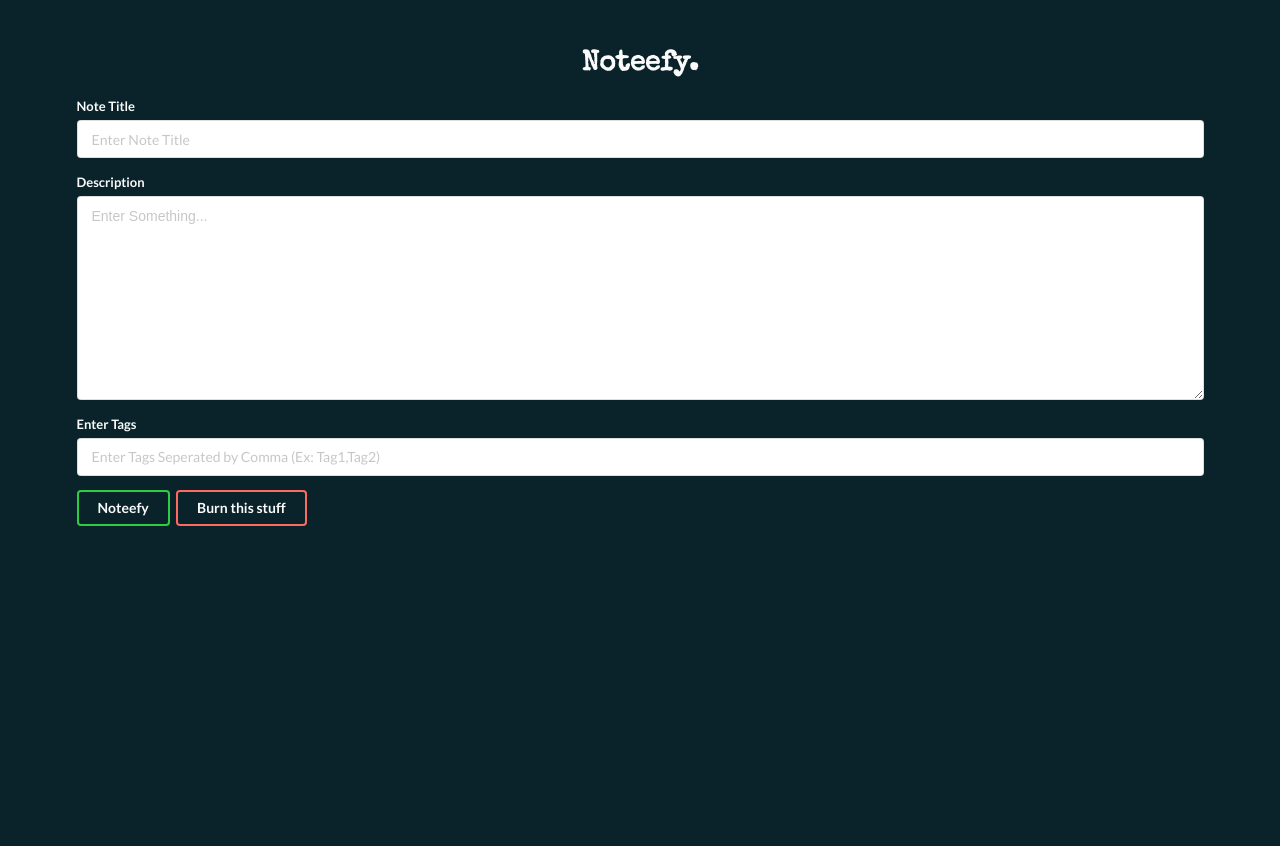
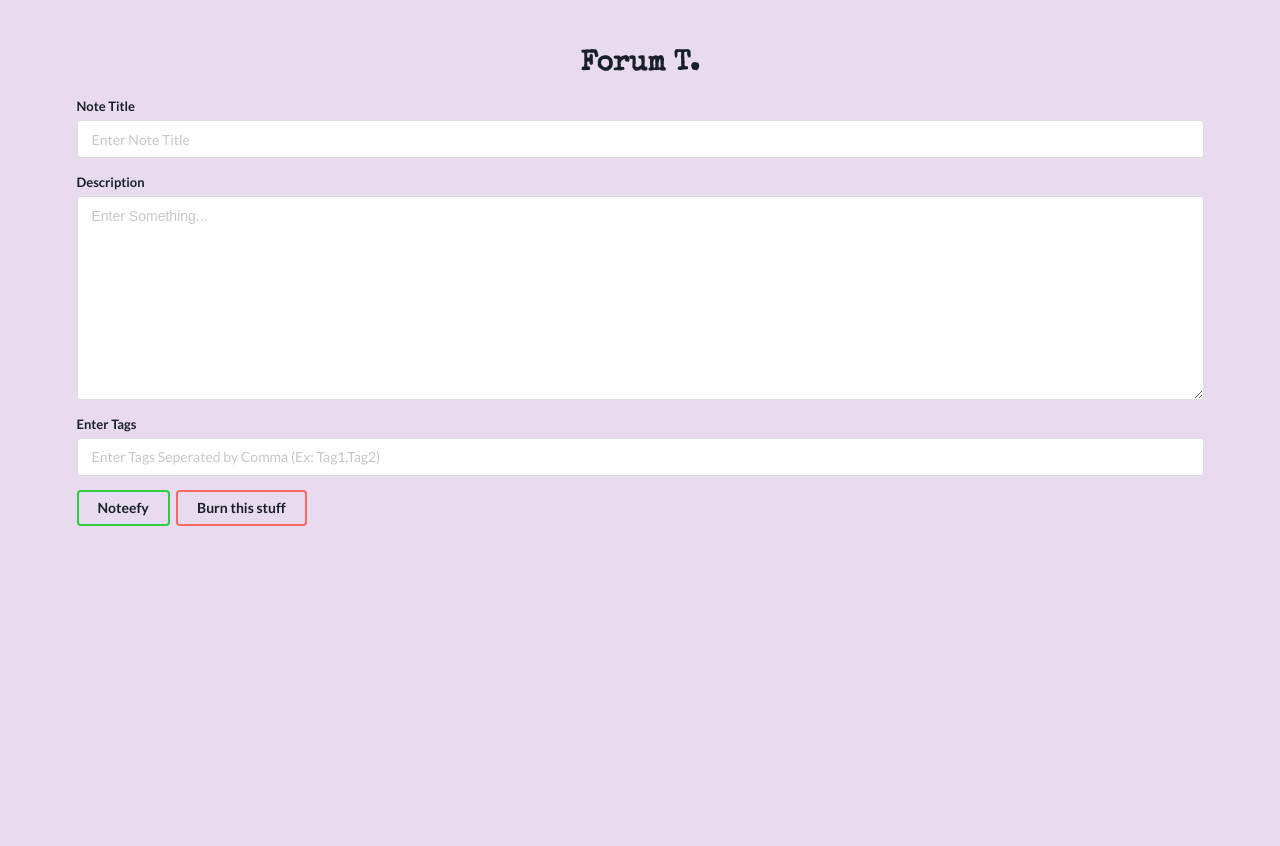
Before and after one commit to naufalmohamed/pftforum, a Flask app: page /add_new in a window 1280 px wide. Run offline with Flask 2, Linux system fonts and the light colour scheme; some libraries are stand-ins or nearby versions.

Commit message:
Changes colour

```diff
--- a/templates/base.html
+++ b/templates/base.html
@@ -15,18 +15,19 @@
 	<script src="https://cdn.jsdelivr.net/npm/semantic-ui@2.4.2/dist/semantic.min.js"></script>
 	<style>
 	body {
-  		background-color: #0A232A;
+  		background-color: #E8DAEF
+;
 		}
 
 	#white {
-		color: #FAFAFA;
+		color: #17202A;
 		}
 	#white_title {
-		color: #FAFAFA;
+		color: #17202A;
 		font-family: 'Special Elite', cursive;
 		}
 	#div_int {
-		background-color: #032C30;
+		background-color: #BB8FCE ;
 		}
 	img {
   		border-radius: 50%;
@@ -37,7 +38,7 @@
 
 <body>
 <div style = "margin-top: 50px;" class = "ui container">
-	<h1 class = "ui center aligned header" id = "white_title">Noteefy.</h1>
+	<h1 class = "ui center aligned header" id = "white_title">Forum T.</h1>
 
 {% block main %}
 
--- a/templates/profile.html
+++ b/templates/profile.html
@@ -5,7 +5,6 @@
 
 	<a class="ui label">
   	the name is, {{email}}
-	  {{posts[0][4]}}
 	</a>
 	<a href = "/logout" id="white"><button class="ui inverted pink button" align="right" style="float:right;">Get Kicked Out <i class="sign-out icon"></i></button><br><br></a>
 
```
